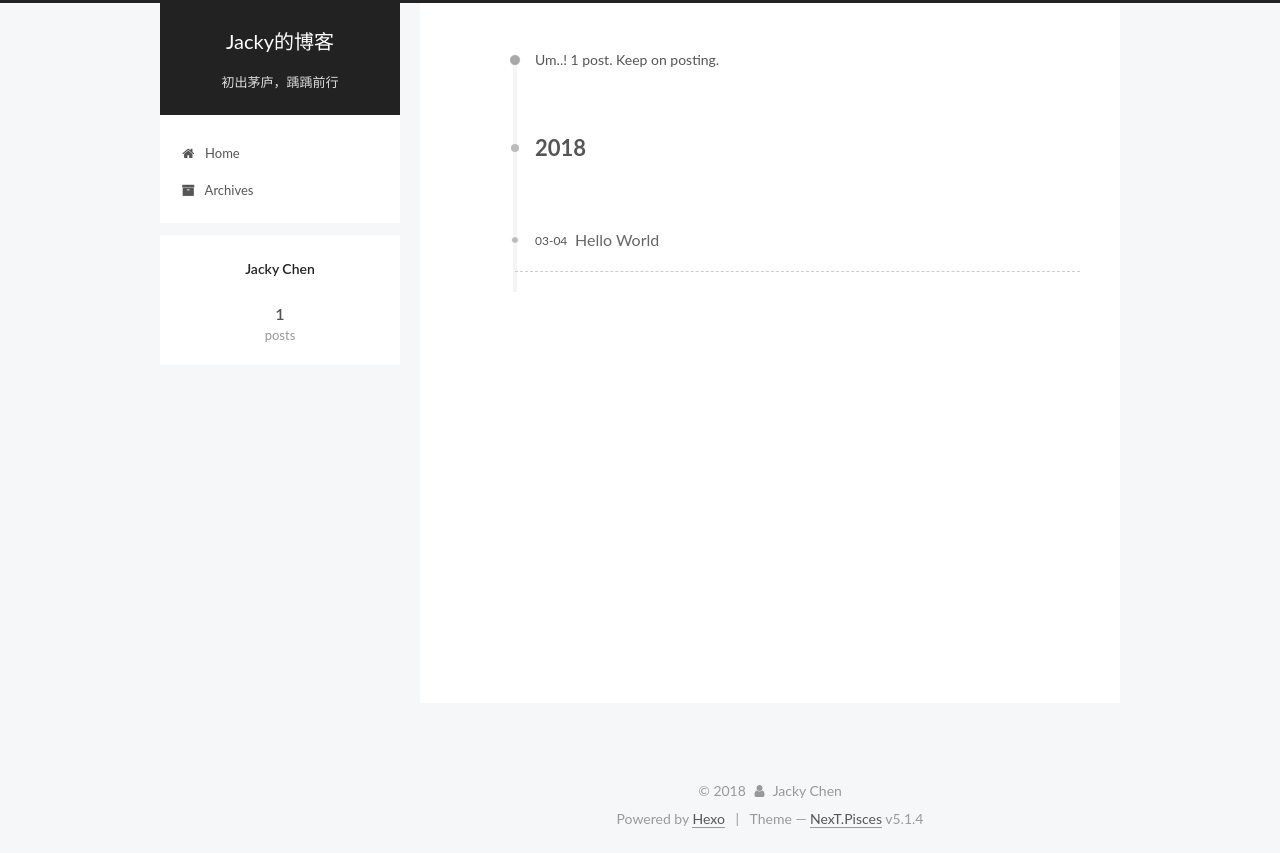
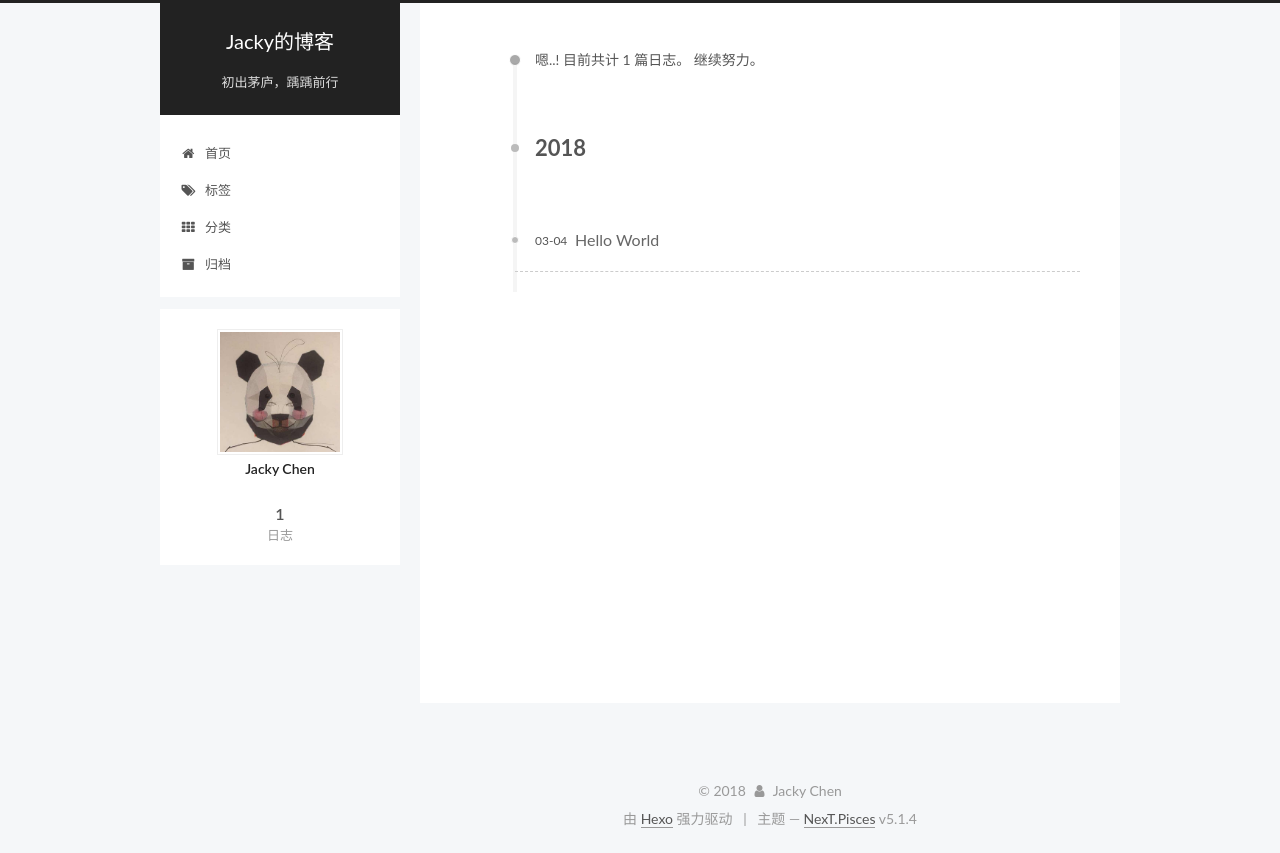
Before and after one commit to PandaLord/PandaLord.github.io, a plain HTML site: page archives/2018/03/index.html in a window 1280 px wide. Drawn offline with Linux system fonts and the light colour scheme.

Commit message:
Site updated: 2018-03-04 18:28:19

```diff
--- a/archives/2018/03/index.html
+++ b/archives/2018/03/index.html
@@ -5,7 +5,7 @@
 
 
 
-<html class="theme-next pisces use-motion" lang="zh-CN">
+<html class="theme-next pisces use-motion" lang="zh-Hans">
 <head>
   <meta charset="UTF-8"/>
 <meta http-equiv="X-UA-Compatible" content="IE=edge" />
@@ -83,7 +83,7 @@
 <meta property="og:title" content="Jacky的博客">
 <meta property="og:url" content="http://pandalord.github.io/archives/2018/03/index.html">
 <meta property="og:site_name" content="Jacky的博客">
-<meta property="og:locale" content="zh-CN">
+<meta property="og:locale" content="zh-Hans">
 <meta name="twitter:card" content="summary">
 <meta name="twitter:title" content="Jacky的博客">
 
@@ -101,7 +101,7 @@
     motion: {"enable":true,"async":false,"transition":{"post_block":"fadeIn","post_header":"slideDownIn","post_body":"slideDownIn","coll_header":"slideLeftIn","sidebar":"slideUpIn"}},
     duoshuo: {
       userId: '0',
-      author: 'Author'
+      author: '博主'
     },
     algolia: {
       applicationID: '',
@@ -121,7 +121,7 @@
 
 
 
-  <title>Archive | Jacky的博客</title>
+  <title>归档 | Jacky的博客</title>
 
 
 
@@ -133,7 +133,7 @@
 
 </head>
 
-<body itemscope itemtype="http://schema.org/WebPage" lang="zh-CN">
+<body itemscope itemtype="http://schema.org/WebPage" lang="zh-Hans">
 
 
 
@@ -181,7 +181,27 @@
 
               <i class="menu-item-icon fa fa-fw fa-home"></i> <br />
 
-            Home
+            首页
+          </a>
+        </li>
+
+
+        <li class="menu-item menu-item-tags">
+          <a href="/tags/" rel="section">
+
+              <i class="menu-item-icon fa fa-fw fa-tags"></i> <br />
+
+            标签
+          </a>
+        </li>
+
+
+        <li class="menu-item menu-item-categories">
+          <a href="/categories/" rel="section">
+
+              <i class="menu-item-icon fa fa-fw fa-th"></i> <br />
+
+            分类
           </a>
         </li>
 
@@ -191,7 +211,7 @@
 
               <i class="menu-item-icon fa fa-fw fa-archive"></i> <br />
 
-            Archives
+            归档
           </a>
         </li>
 
@@ -227,7 +247,7 @@
 
 
 
-        Um..! 1 post. Keep on posting.
+        嗯..! 目前共计 1 篇日志。 继续努力。
       </span>
 
 
@@ -314,6 +334,10 @@
         <div class="site-overview">
           <div class="site-author motion-element" itemprop="author" itemscope itemtype="http://schema.org/Person">
 
+              <img class="site-author-image" itemprop="image"
+                src="/images/avatar.png"
+                alt="Jacky Chen" />
+
               <p class="site-author-name" itemprop="name">Jacky Chen</p>
               <p class="site-description motion-element" itemprop="description"></p>
           </div>
@@ -326,7 +350,7 @@
                 <a href="/archives/">
 
                   <span class="site-state-item-count">1</span>
-                  <span class="site-state-item-name">posts</span>
+                  <span class="site-state-item-name">日志</span>
                 </a>
               </div>
 
@@ -376,7 +400,7 @@
 </div>
 
 
-  <div class="powered-by">Powered by <a class="theme-link" target="_blank" href="https://hexo.io">Hexo</a></div>
+  <div class="powered-by">由 <a class="theme-link" target="_blank" href="https://hexo.io">Hexo</a> 强力驱动</div>
 
 
 
@@ -384,7 +408,7 @@
 
 
 
-  <div class="theme-info">Theme &mdash; <a class="theme-link" target="_blank" href="https://github.com/iissnan/hexo-theme-next">NexT.Pisces</a> v5.1.4</div>
+  <div class="theme-info">主题 &mdash; <a class="theme-link" target="_blank" href="https://github.com/iissnan/hexo-theme-next">NexT.Pisces</a> v5.1.4</div>
 
 
 
--- a/css/main.css
+++ b/css/main.css
@@ -1823,7 +1823,7 @@ pre .javascript .function {
   width: 4px;
   height: 4px;
   border-radius: 50%;
-  background: #bdd275;
+  background: #d02ff4;
 }
 .links-of-blogroll {
   font-size: 13px;
```
Also changed, not shown: 2018/03/04/hello-world/index.html (+38 -14 lines), archives/2018/index.html (+35 -11 lines), archives/index.html (+35 -11 lines), index.html (+36 -12 lines), images/avatar.png (added).
